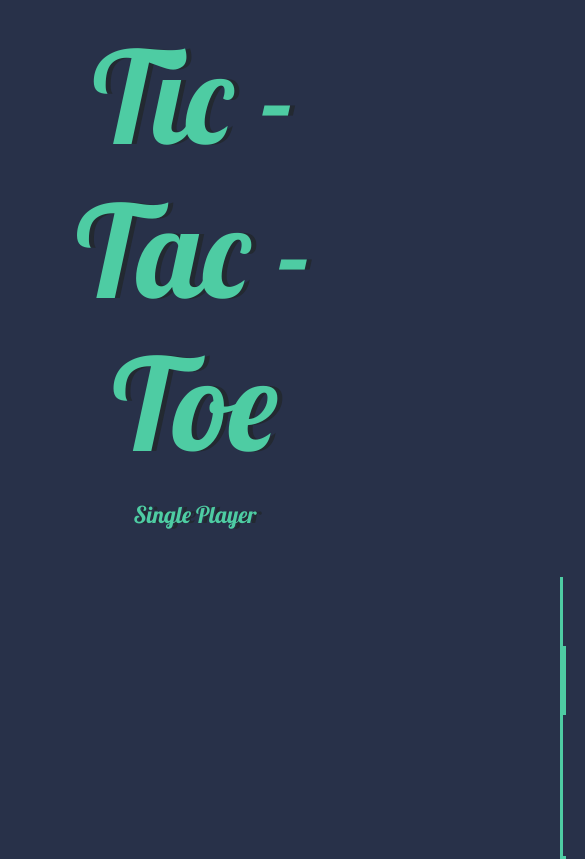
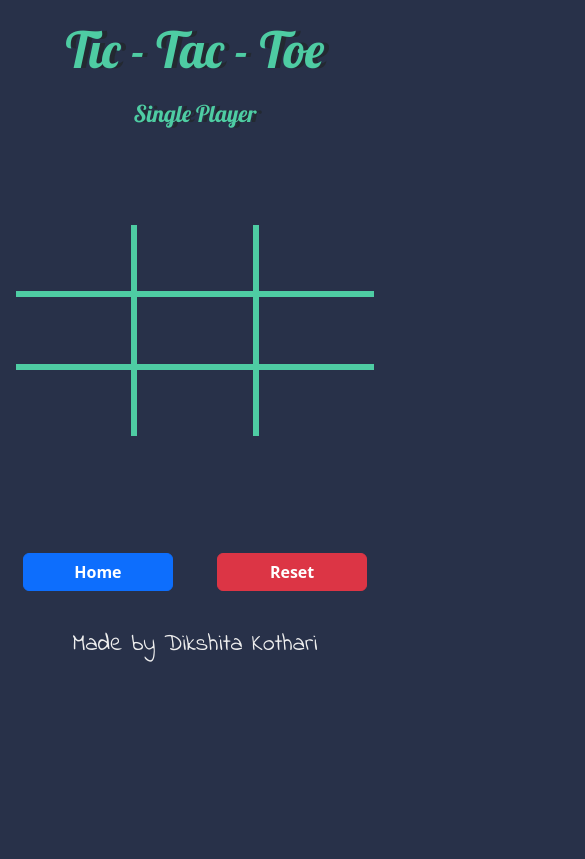
Before and after one commit to Dikshita-Kothari/Tic-Tac-Toe, a plain HTML site: page single.html in a window 390 px wide. Shown: the top 859 px of the page, 585 px wide, since content can reach past the window. Drawn offline with nearby package versions, Linux system fonts and the light colour scheme.

Commit message:
making it responsive

```diff
--- a/style.css
+++ b/style.css
@@ -70,7 +70,7 @@ p{
 /* grid for game */
 
 .container-s{
-    margin: 3rem 35rem 4rem;
+    margin: 3% 40% 4%;
     padding: 0;
 }
 
@@ -144,3 +144,14 @@ footer{
     font-family: 'Indie Flower', cursive;
     font-size: 1.5rem;
 }
+
+
+@media only screen and (max-width: 768px) {
+    /* for mobile view */
+    .container-s{
+        margin: 25% 4% 30%;
+    }
+    h1{
+        font-size: 50px;
+    }
+}
```
Also changed, not shown: m.js (line endings or trailing spaces).
